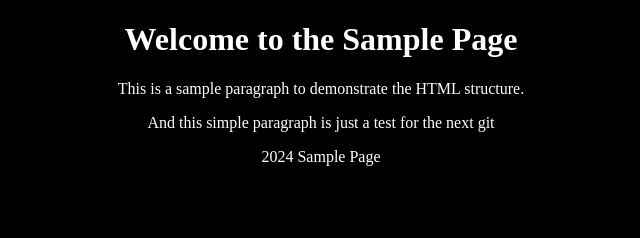
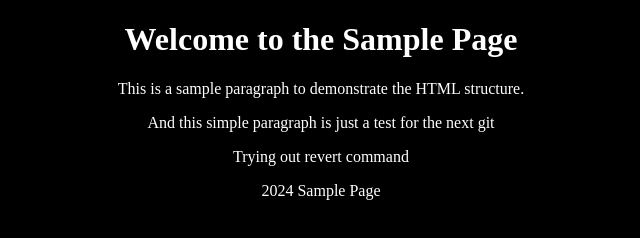
Before and after one commit to Illusia21/GithubTraining, a plain HTML site: page index.html in a window 1280 px wide. Shown: the whole page, without its empty margins (319-959 px from the left). Drawn offline with Linux system fonts and the light colour scheme.

Commit message:
add revert command paragraph

```diff
--- a/index.html
+++ b/index.html
@@ -15,6 +15,7 @@
     <main>
         <p>This is a sample paragraph to demonstrate the HTML structure.</p>
         <p>And this simple paragraph is just a test for the next git</p>
+        <p>Trying out revert command</p>
     </main>
     <footer>
         <p>2024 Sample Page</p>
```
